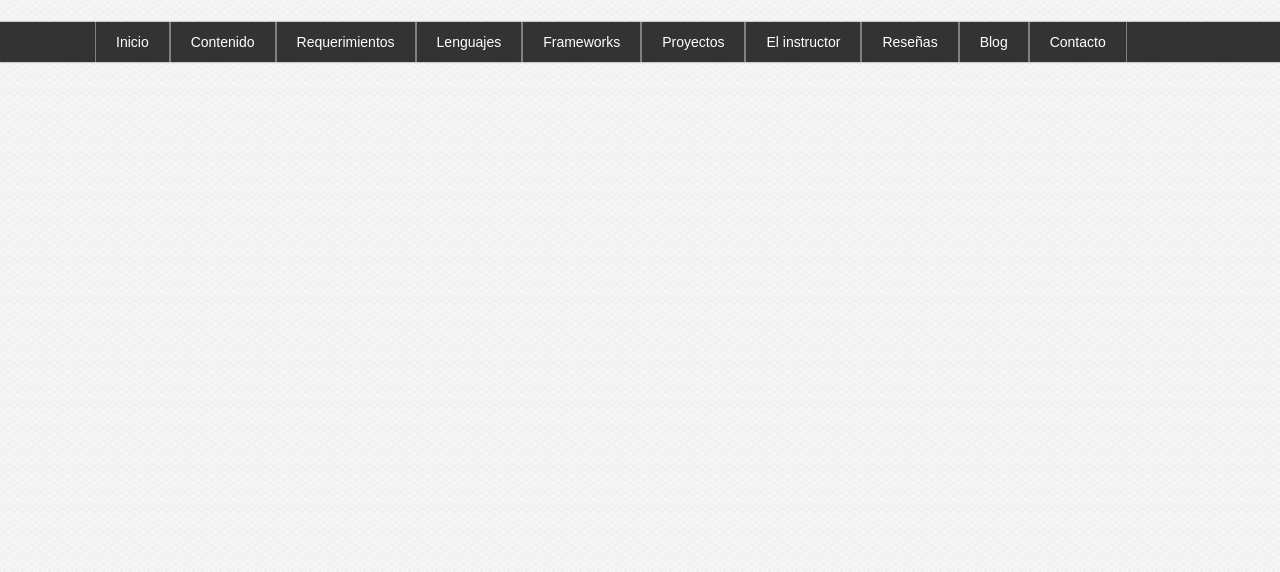
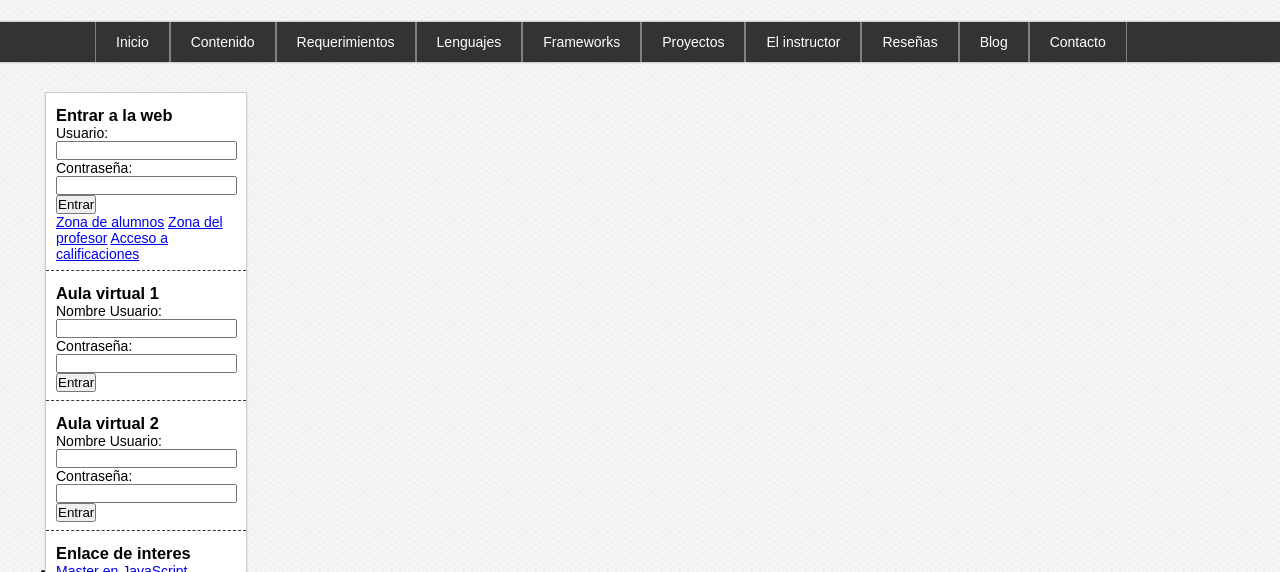
Before and after one commit to Roxmend0509/curso-masterCSS, a plain HTML site: page maquetacion-1/index.html in a window 1280 px wide. Shown: the part 228-800 px from the top of the page. Drawn offline with Linux system fonts and the light colour scheme.

Commit message:
css para la barra lateral

```diff
--- a/maquetacion-1/css/styles.css
+++ b/maquetacion-1/css/styles.css
@@ -12,42 +12,42 @@
 
 /* Estilos Generales */
 
-*{
+* {
     padding: 0px;
     margin: 0px;
 }
 
-body{
+body {
     background-image: url("../img/paven.png");
 }
 
 /* CABECERA */
 
-#header{
+#header {
     min-width: 1024px;
     width: 100%;
     height: 250px;
     margin: 0px auto;
 }
 
-#header a{
+#header a {
     text-decoration: none;
 }
 
-#header #logotipo{
+#header #logotipo {
     width: 770px;
     margin: 0px auto;
-    padding-top:10px;
+    padding-top: 10px;
 }
 
-#header #logotipo img{
+#header #logotipo img {
     display: block;
     text-align: center;
     margin: 0px auto;
     width: 140px;
 }
 
-#header h1{
+#header h1 {
     text-align: center;
     font-size: 40px;
     font-family: "nevis";
@@ -58,41 +58,41 @@ body{
     transition: all 300ms;
 }
 
-#header h1:hover{
+#header h1:hover {
     text-shadow: 0px 2px 1px #333333, 0px 0px 4px #70b231;
 }
 
-#header h1 a{
+#header h1 a {
     color: #70b231;
 }
 
 /* BARRA DE NAVEGACION */
 
-#nav{
+#nav {
     width: 100%;
     height: 40px;
     background-color: #333333;
     color: white;
-    font-family: sans-serif,Helvetica,Arial;
+    font-family: sans-serif, Helvetica, Arial;
     font-size: 14px;
     box-shadow: 0px 0px 2px gray;
 }
 
-#nav ul{
+#nav ul {
     list-style: none;
     text-decoration: none;
     margin: 0px auto;
     width: 1090px;
 }
 
-#nav > ul > li{
+#nav>ul>li {
     line-height: 40px;
     float: left;
     border-right: 1px solid gray;
     transition: all 300ms;
 }
 
-#nav > ul > li a{
+#nav>ul>li a {
     display: block;
     padding-left: 20px;
     padding-right: 20px;
@@ -100,17 +100,17 @@ body{
     text-decoration: none;
 }
 
-#nav > ul > li > a:first-child{
+#nav>ul>li>a:first-child {
     border-left: 1px solid gray;
 }
 
-#nav > ul > li:hover{
+#nav>ul>li:hover {
     background-color: #70b231;
     box-shadow: 0px 0px 4px green inset;
 }
 
 /* MENU DESPLEGABLE */
-#nav > ul > li > ul {
+#nav>ul>li>ul {
     display: none;
     position: absolute;
     width: 160px;
@@ -118,11 +118,11 @@ body{
     z-index: 1;
 }
 
-#nav > ul > li:hover > ul {
+#nav>ul>li:hover>ul {
     display: block;
 }
 
-#nav > ul > li:hover > ul > li {
+#nav>ul>li:hover>ul>li {
     background-color: #F2F1F0;
     border-bottom: 1px solid #D6D6D6;
     padding: 8px;
@@ -130,12 +130,45 @@ body{
     font-size: 13px;
 }
 
-#nav > ul > li:hover > ul > li a{
+#nav>ul>li:hover>ul>li a {
     color: #666666;
     transition: all 300ms;
 }
 
- #nav > ul > li:hover > ul > li:hover{
+#nav>ul>li:hover>ul>li:hover {
     box-shadow: 0px 0px 2px #ccc inset;
-    background-color: rgb(238,237,237);
+    background-color: rgb(238, 237, 237);
 }
+
+/* Contenido */
+#content {
+    width: 1250px;
+    min-height: 1100px;
+    margin: 0 auto;
+}
+
+/* BARRA LATERAL */
+#aside {
+    width: 200px;
+    float: left;
+    margin: 30px;
+    background-color: white;
+    border: 1px solid #ccc;
+    box-shadow: 0px 2px 2px #ccc;
+    font-family: sans-serif, Arial, Helvetica;
+}
+
+#aside .widget {
+    display: block;
+    width: 180px;
+    margin: 5px auto;
+    padding: 8px;
+    padding-left: 10px;
+    padding-right: 10px;
+    font-size: 14px;
+    border-bottom: 1px dashed #333;
+}
+
+#aside .widget:last-child {
+    margin-bottom: 20px;
+}
--- a/maquetacion-1/index.html
+++ b/maquetacion-1/index.html
@@ -1,11 +1,13 @@
 <!DOCTYPE html>
 <html lang="en">
+
 <head>
     <meta charset="UTF-8">
     <title>Maquetación 1 - Rox</title>
     <link rel="icon" type="image/x-icon" href="img/logo.png" />
     <link rel="stylesheet" type="text/css" href="css/styles.css" />
 </head>
+
 <body>
     <!-- Inicio de la cabecera-->
     <header id="header">
@@ -75,5 +77,67 @@
         </ul>
     </nav>
     <!-- Fin del menú navegación-->
+
+    <!-- Inicio del contenido central -->
+
+    <div id="content">
+        <!--Inicio de la barra lateral-->
+        <aside id="aside">
+            <div class="widget" id="login">
+                <h3> Entrar a la web </h3>
+                <form>
+                    <label>Usuario:</label>
+                    <input type="text" />
+
+                    <label>Contraseña:</label>
+                    <input type="password" />
+
+                    <input type="submit" value="Entrar">
+                </form>
+
+                <a href="#">Zona de alumnos</a>
+                <a href="#">Zona del profesor</a>
+                <a href="#">Acceso a calificaciones</a>
+            </div>
+            <div class="widget" id="login">
+                <h3>Aula virtual 1</h3>
+                <form>
+                    <label>Nombre Usuario:</label>
+                    <input type="text" />
+
+                    <label>Contraseña:</label>
+                    <input type="password" />
+
+                    <input type="submit" value="Entrar">
+                </form>
+            </div>
+            <div class="widget" id="login">
+                <h3>Aula virtual 2</h3>
+                <form>
+                    <label>Nombre Usuario:</label>
+                    <input type="text" />
+
+                    <label>Contraseña:</label>
+                    <input type="password" />
+
+                    <input type="submit" value="Entrar">
+                </form>
+            </div>
+
+            <div class="widget" id="login">
+                <h3>Enlace de interes</h3>
+                <ul>
+                    <li><a href="#">Master en JavaScript</a></li>
+                    <li><a href="#">Master en PHP</a></li>
+                    <li><a href="#">Master en Fullstack</a></li>
+                    <li><a href="#">Master en Frameworks JS</a></li>
+                    <li><a href="#">Curso de Git y comandos linux</a></li>
+                </ul>
+            </div>
+        </aside>
+        <!--Fin de la barra lateral -->
+    </div>
+    <!-- Fin del contenido central -->
 </body>
+
 </html>
```
Lines whose indentation alone changed are shown as unchanged.
